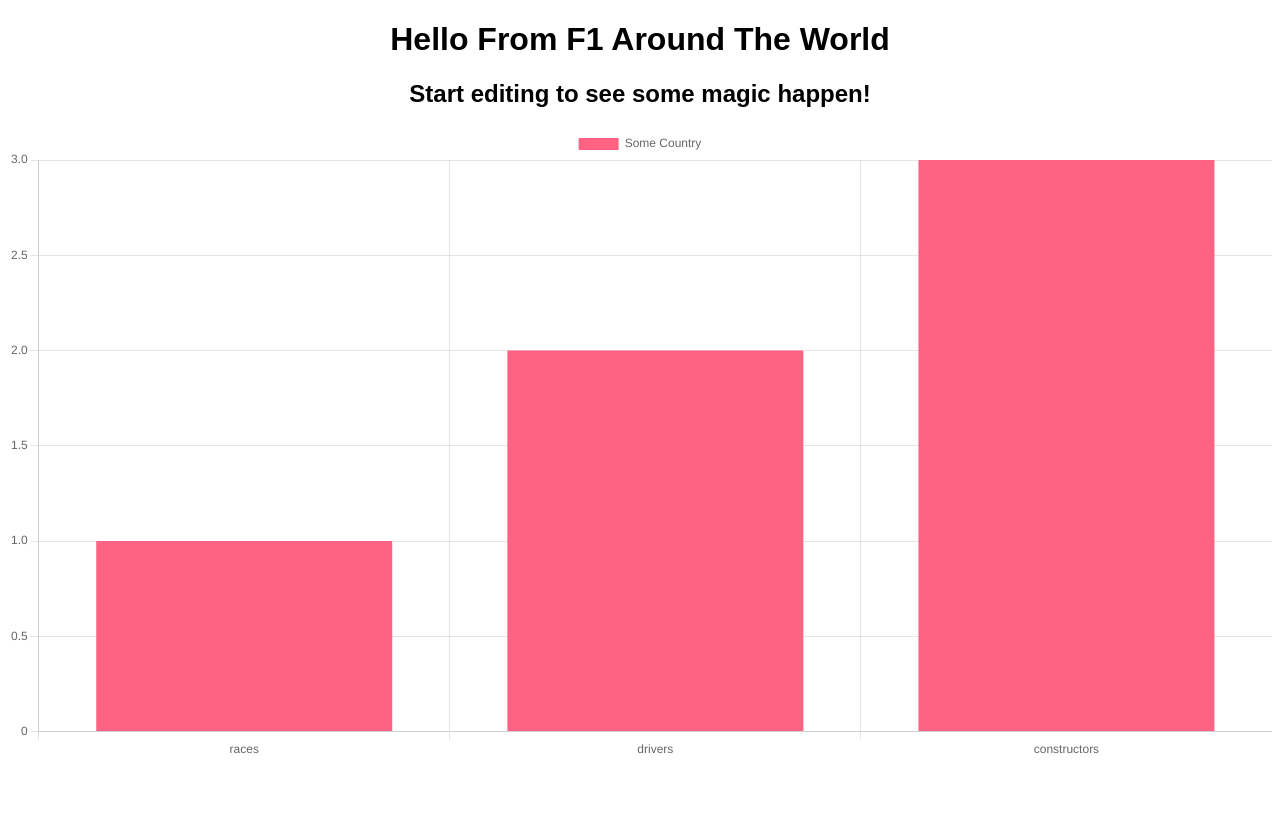
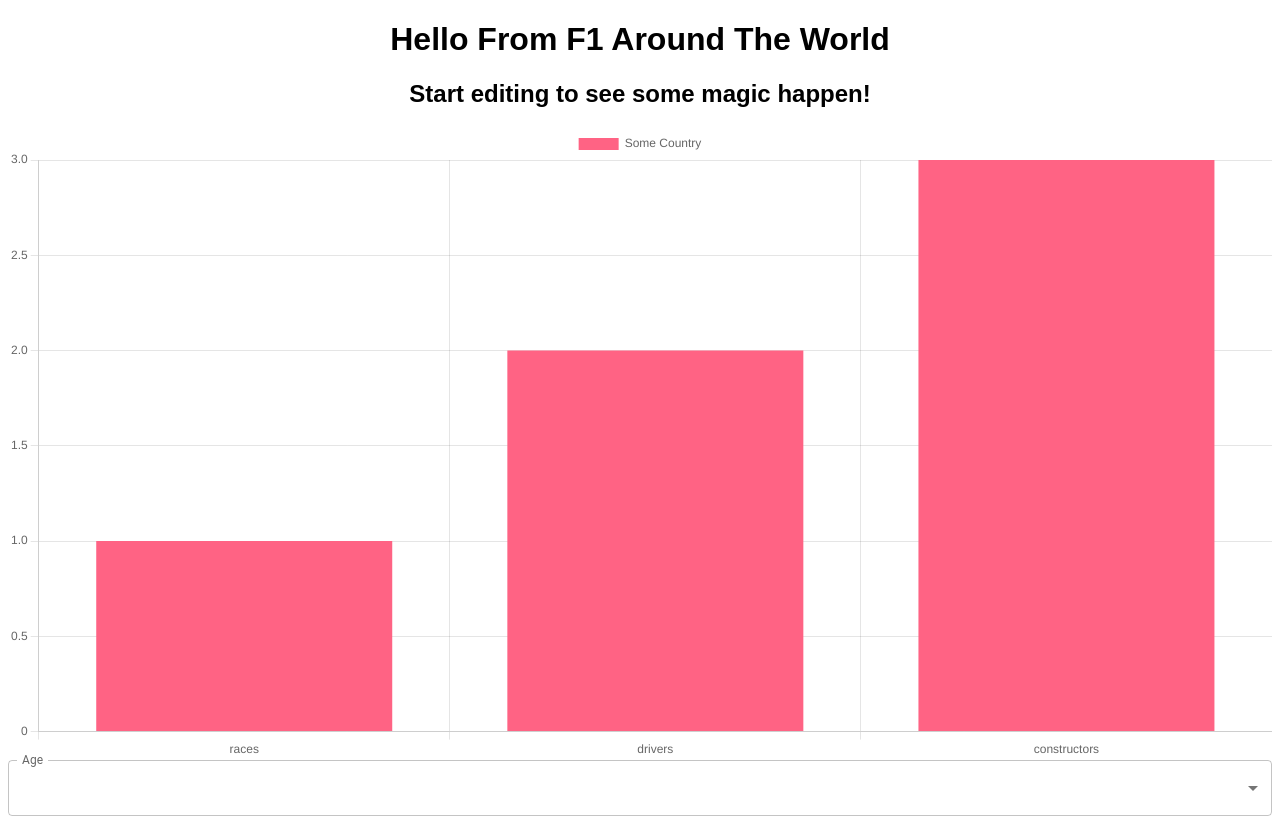
Before and after one commit to MrFiszbi1/F1-Around-The-World, a React (Create React App) app: page / in a window 1280 px wide. Before the commit the page ends 800 px from the top, so only its background shows below. Built offline with nearby package versions, Linux system fonts and the light colour scheme.

Commit message:
MUI added to project, rough drop down added

```diff
--- a/package.json
+++ b/package.json
@@ -8,7 +8,9 @@
   ],
   "main": "src/index.js",
   "dependencies": {
-    "@mui/material": "^5.13.1",
+    "@emotion/react": "^11.11.0",
+    "@emotion/styled": "^11.11.0",
+    "@mui/material": "^5.13.3",
     "axios": "^1.4.0",
     "chart.js": "^4.3.0",
     "loader-utils": "3.2.1",
--- a/src/App.js
+++ b/src/App.js
@@ -1,5 +1,6 @@
 import "./styles.css";
 import BarChart from "./components/f3-barcharts";
+import DropdownCountry from "./components/f3-dropdown";
 import React from "react";
 
 export default function App() {
@@ -9,6 +10,8 @@ export default function App() {
       <h2>Start editing to see some magic happen!</h2>
 
       <BarChart />
+      <DropdownCountry />
+
     </div>
   );
 }
--- a/src/components/f3-dropdown.jsx
+++ b/src/components/f3-dropdown.jsx
@@ -0,0 +1,25 @@
+import * as React from "react";
+import { FormControl, InputLabel, Select, MenuItem } from '@mui/material';
+
+const DropdownCountry = () => {
+  return (
+    <div>
+      <FormControl fullWidth>
+        <InputLabel id="demo-simple-select-label">Age</InputLabel>
+        <Select
+          labelId="demo-simple-select-label"
+          id="demo-simple-select"
+          value="3"
+          label="Age"
+          onChange="hi"
+        >
+          <MenuItem value={10}>Ten</MenuItem>
+          <MenuItem value={20}>Twenty</MenuItem>
+          <MenuItem value={30}>Thirty</MenuItem>
+        </Select>
+      </FormControl>
+    </div>
+  );
+};
+
+export default DropdownCountry;
```
Also changed, not shown: 1 other file (tests, documents, lock files or other folders).
